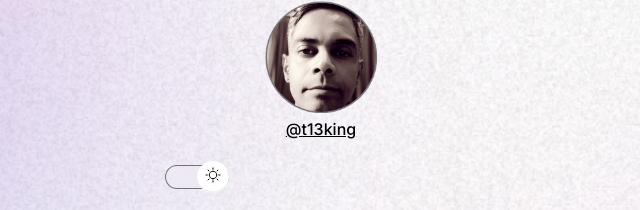
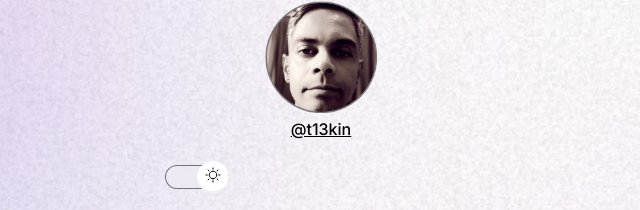
Before and after one commit to tiagohramos/projeto, a plain HTML site: page index.html in a window 1280 px wide. Shown: the part 79-289 px from the top of the page, 319-959 px from the left. Drawn offline with nearby package versions, Linux system fonts and the light colour scheme.

Commit message:
alteraçao commit

```diff
--- a/index.html
+++ b/index.html
@@ -13,7 +13,7 @@
 <body>
     <div id="container">
     <div id="profile"><img src="./assets/Avatar.png" alt=foto de tiago ramos  efeito branco e preta">
-<p><a href="#"target=blank>@t13king</a></p>
+<p><a href="#"target=blank>@t13kin</a></p>
 </div>
 
 <div id="switch" onclick="toggleMode()">
```
